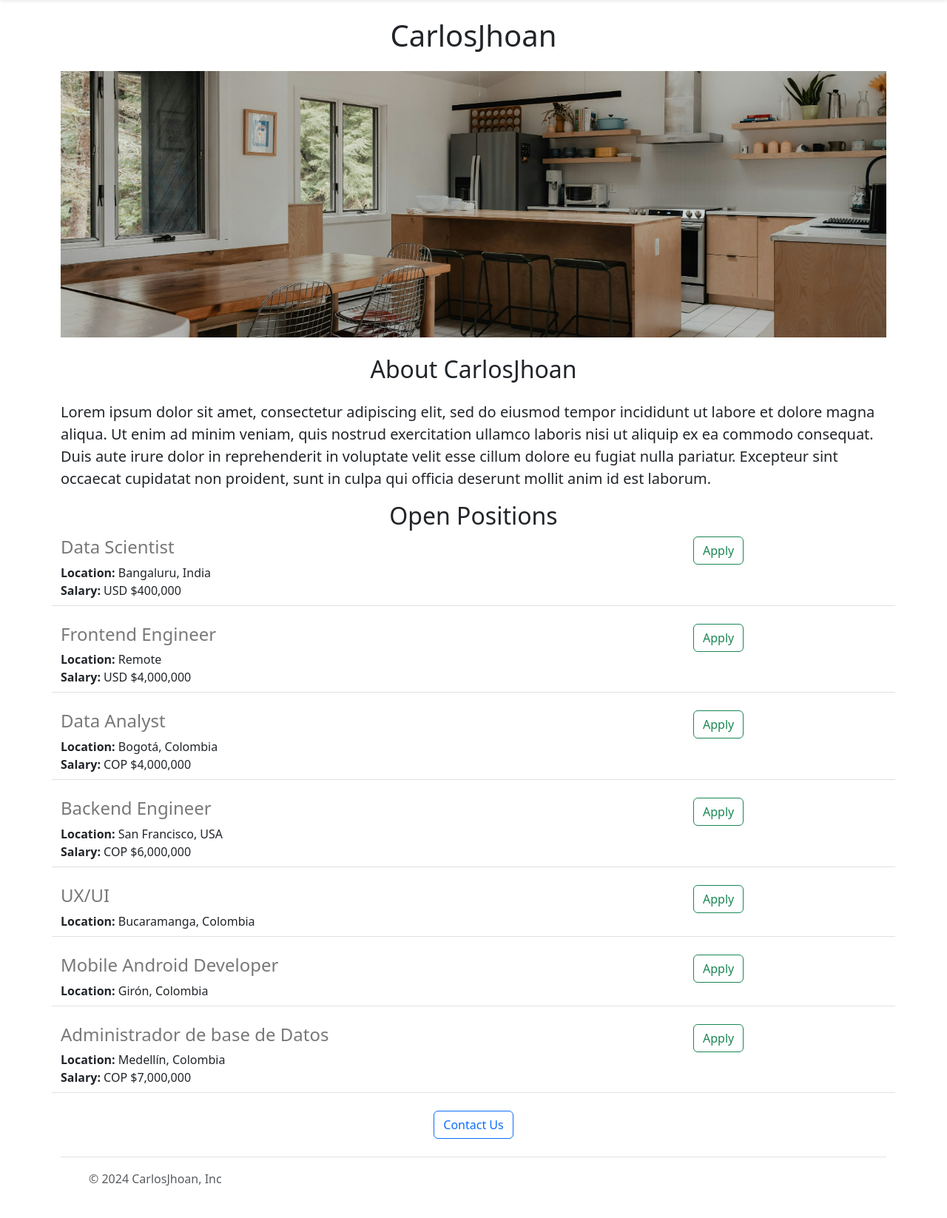
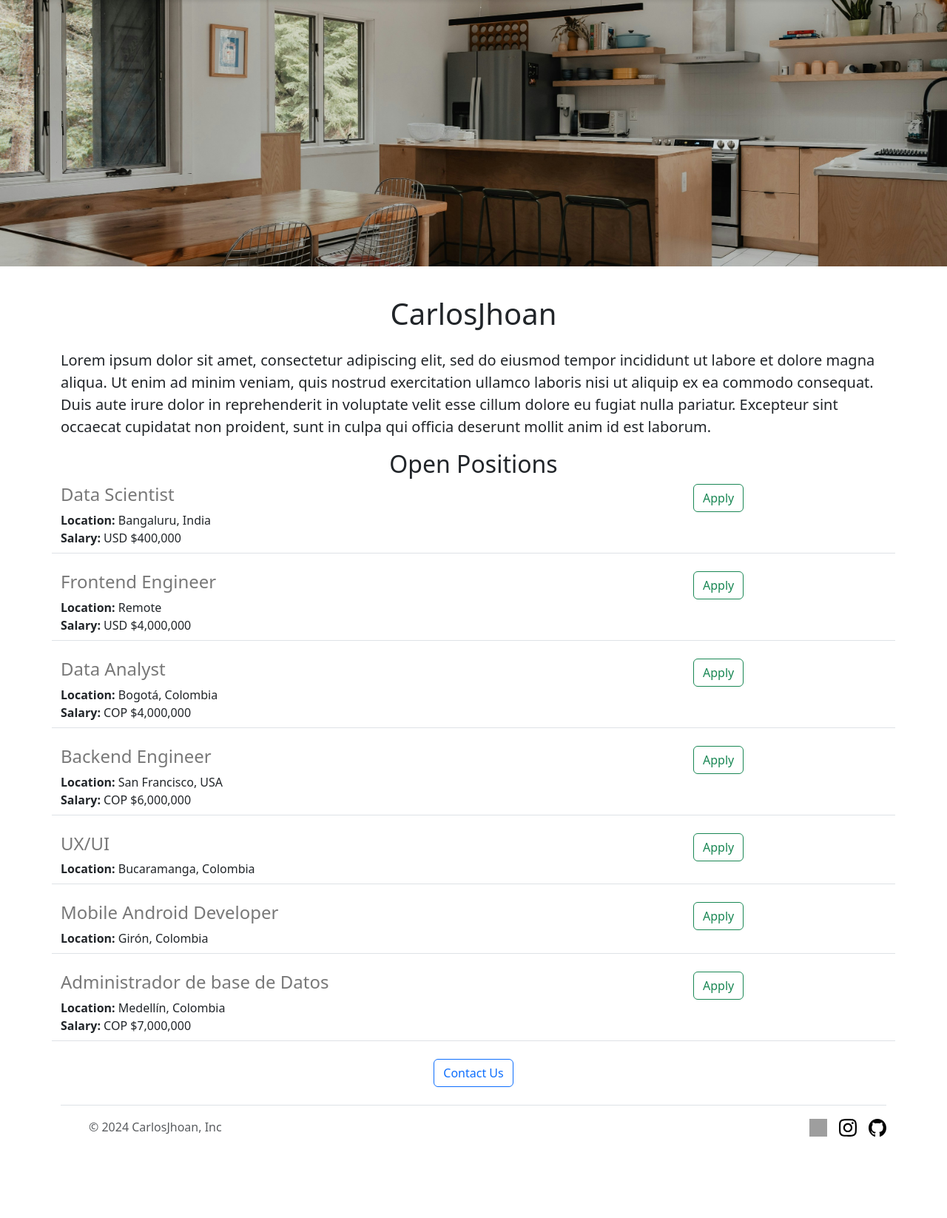
Before and after one commit to carlosjhoan/Flask_tutorial, a Flask app: page / in a window 1280 px wide. Shown: the part 56-1702 px from the top of the page at 74% size. After the commit the page ends 1592 px from the top, so only its background shows below. Run offline with Flask 3, Linux system fonts and the light colour scheme; grey boxes are pictures that could not be loaded.

Commit message:
Agregando imágenes del social media en el footer y ajustando la imagen para que ocupe todo el ancho y se vea más elegante.

```diff
--- a/templates/footer.html
+++ b/templates/footer.html
@@ -8,9 +8,9 @@
     </div>
 
     <ul class="nav col-md-4 justify-content-end list-unstyled d-flex">
-      <li class="ms-3"><a class="text-body-secondary" href="#"><svg class="bi" width="24" height="24"><use xlink:href="#twitter"/></svg></a></li>
-      <li class="ms-3"><a class="text-body-secondary" href="#"><svg class="bi" width="24" height="24"><use xlink:href="#instagram"/></svg></a></li>
-      <li class="ms-3"><a class="text-body-secondary" href="#"><svg class="bi" width="24" height="24"><use xlink:href="#facebook"/></svg></a></li>
+      <li class="ms-3"><a class="text-body-secondary" href="#"><img src="./static/twitter.svg" alt="" class="bi" width="24" height="24"></a></li>
+      <li class="ms-3"><a class="text-body-secondary" href="#"><img src="./static/instagram.svg" alt="" class="bi" width="24" height="24"></a></li>
+      <li class="ms-3"><a class="text-body-secondary" href="#"><img src="./static/github.svg" alt="" class="bi" width="24" height="24"></a></li>
     </ul>
   </footer>
 </div>
--- a/templates/home.html
+++ b/templates/home.html
@@ -12,7 +12,8 @@
       #banner {
         width: 100%;
         height: 360px;
-        object-fit: cover
+        object-fit: cover;
+        margin-bottom:16px
       }
       /*body{
         height: 110vh
@@ -55,10 +56,10 @@
 
   <body>
     {% include 'nav.html' %}
+    <img class = "img-fluid" id = "banner" src="./static/kitchen.jpg"  alt="">
     <div class = "container">
       <h1 class = "text-center  mt-4 mb-4">{{company_name}}</h1>
-      <img class = "img-fluid" id = "banner" src="./static/kitchen.jpg"  alt="">
-      <h2 class = "text-center  mt-4 mb-4">About CarlosJhoan</h2>
+
       <p class = "lead">Lorem ipsum dolor sit amet, consectetur adipiscing elit, sed do eiusmod tempor incididunt ut labore et dolore magna aliqua. Ut enim ad minim veniam, quis nostrud exercitation ullamco laboris nisi ut aliquip ex ea commodo consequat. Duis aute irure dolor in reprehenderit in voluptate velit esse cillum dolore eu fugiat nulla pariatur. Excepteur sint occaecat cupidatat non proident, sunt in culpa qui officia deserunt mollit anim id est laborum.</p>
       <h2 class = "text-center">Open Positions</h2>
       <div>
```
